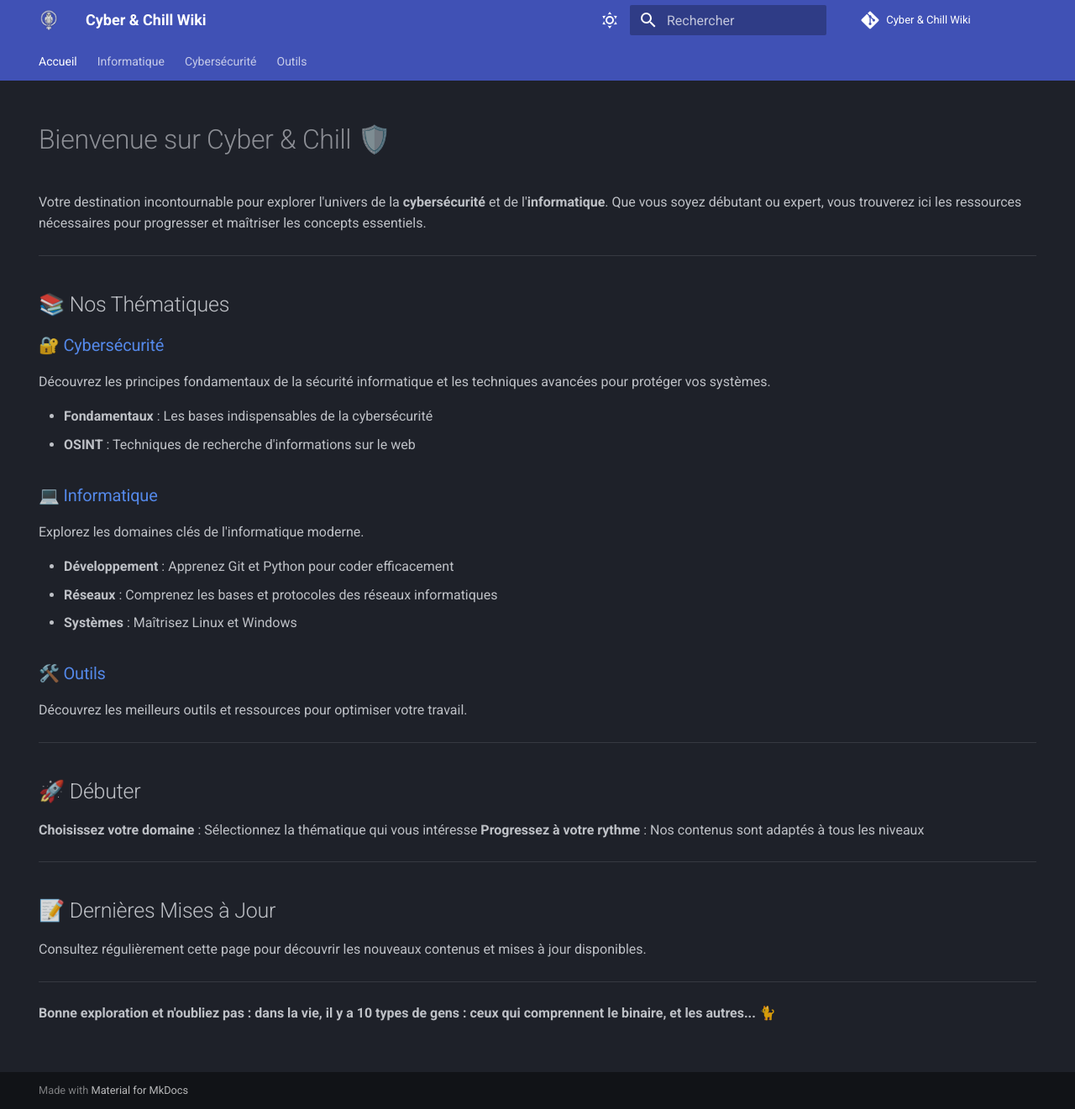
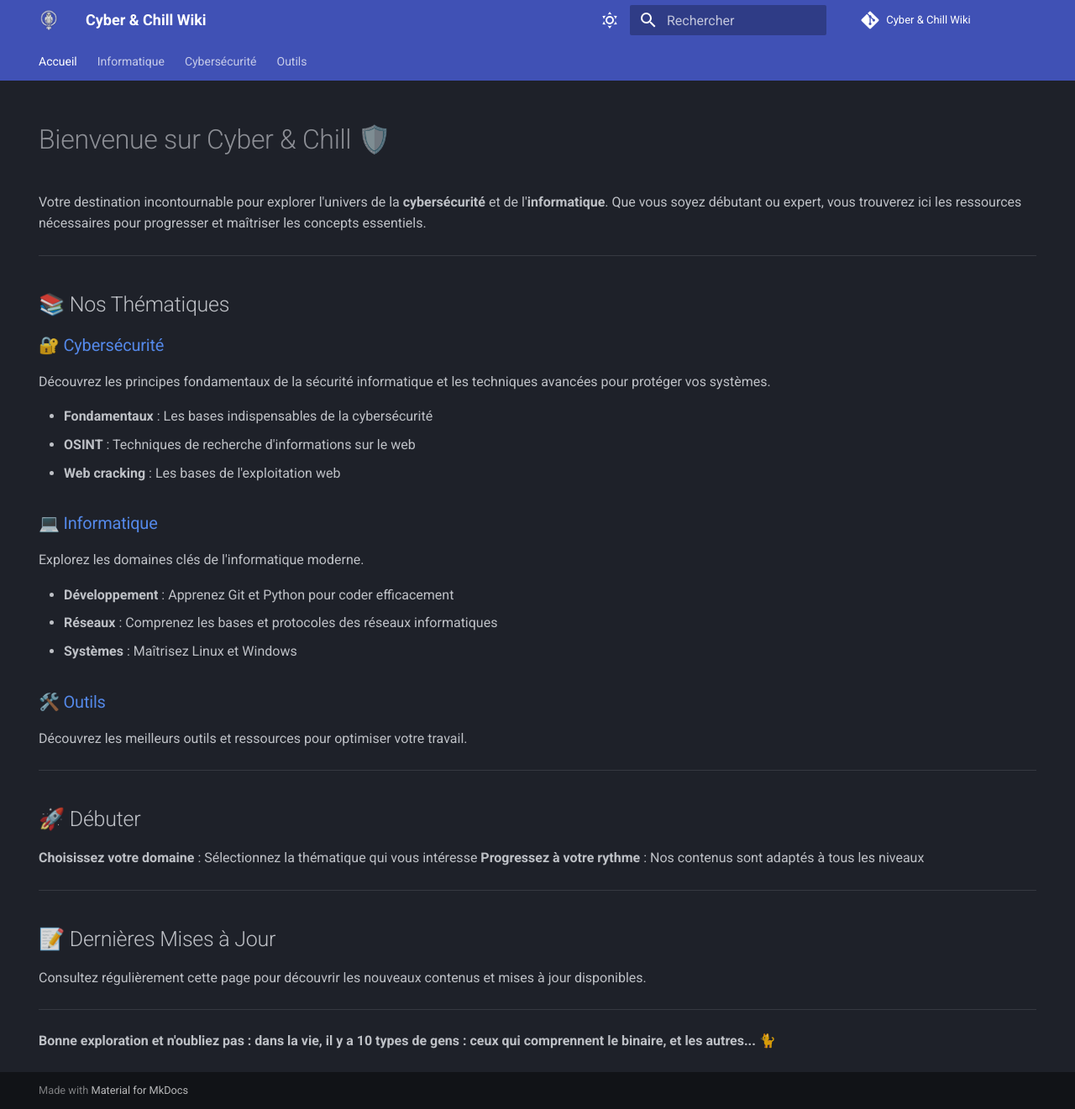
Before and after one commit to Cyber-and-Chill/wiki, an MkDocs documentation site: the page built from docs/index.md, in a window 1280 px wide and 1321 px high. Shown: the whole window at 84% size. Built offline with MkDocs 1.6.1 and Material for MkDocs 9.7.7, drawn with Linux system fonts in a browser that asks for light colours; comment, search, counter and statistics services are not loaded.

Commit message:
Adding of the section Web cracking on the index page (#3)
Co-authored-by: Grégoire Bur <greg@bur.com>

```diff
--- a/docs/index.md
+++ b/docs/index.md
@@ -18,6 +18,7 @@ Découvrez les principes fondamentaux de la sécurité informatique et les techn
 
 - **Fondamentaux** : Les bases indispensables de la cybersécurité
 - **OSINT** : Techniques de recherche d'informations sur le web
+- **Web cracking** : Les bases de l'exploitation web
 
 ### 💻 [Informatique](../informatique/)
 Explorez les domaines clés de l'informatique moderne.
```
